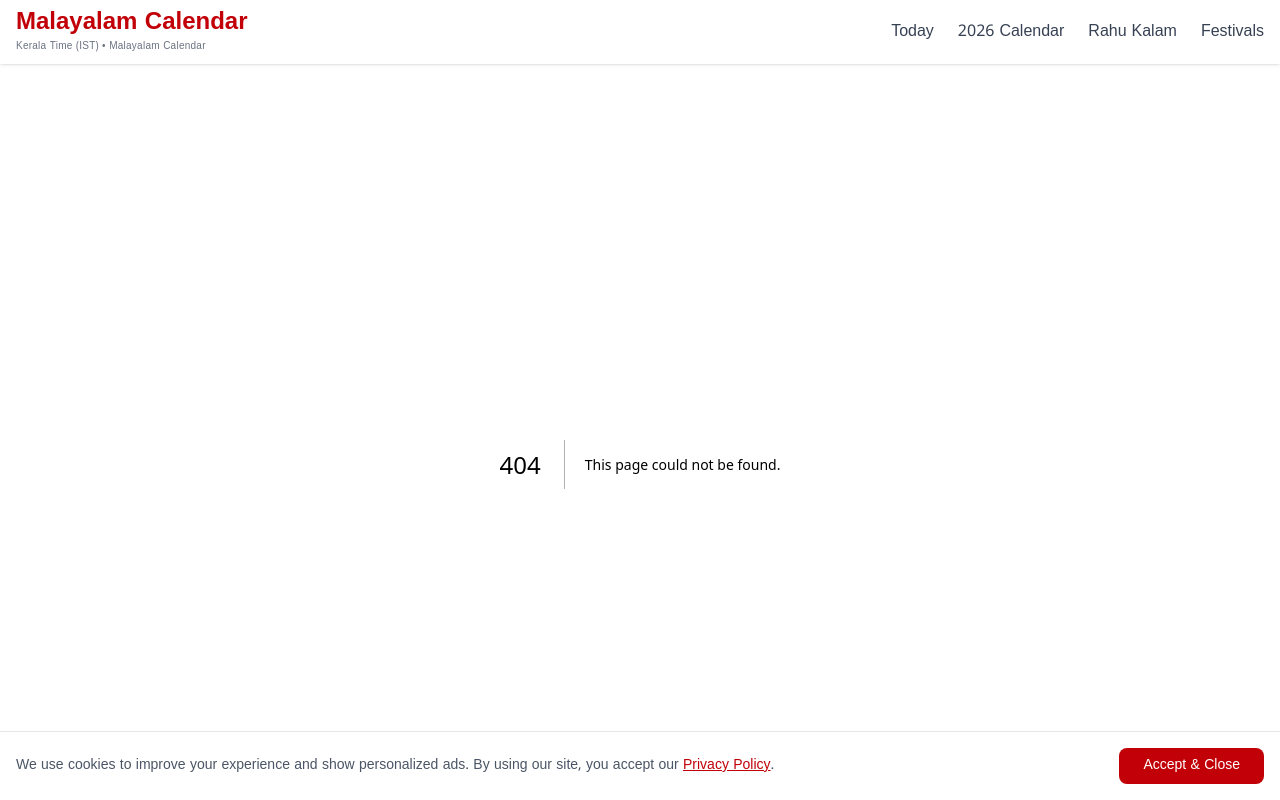
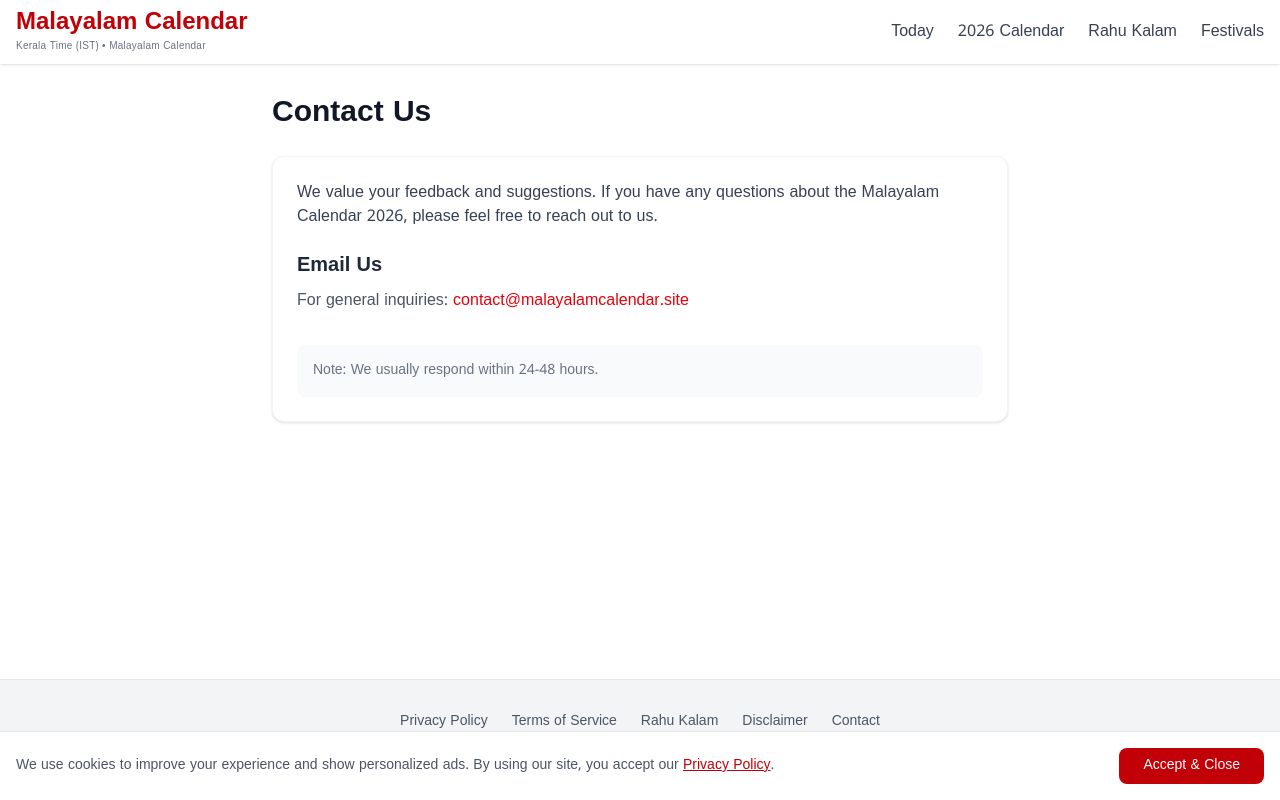
Before and after one commit to Agasthyan07/malayalam_calender, a Next.js app: page /contact in a window 1280 px wide. Before the commit this address had no page. Shown: the top 800 px of the page. Built offline with nearby package versions, Linux system fonts and the light colour scheme.

Commit message:
Add Contact Us page & fix sitemap

```diff
--- /dev/null
+++ b/app/contact/page.tsx
@@ -0,0 +1,34 @@
+import { Metadata } from 'next';
+
+export const metadata: Metadata = {
+    title: 'Contact Us - Malayalam Calendar',
+    description: 'Contact us for any queries regarding Malayalam Calendar 2026.',
+};
+
+export default function ContactPage() {
+    return (
+        <div className="container mx-auto px-4 py-8 max-w-3xl">
+            <h1 className="text-3xl font-bold mb-6 text-gray-900 dark:text-white">Contact Us</h1>
+
+            <div className="bg-white dark:bg-gray-800 rounded-xl p-6 shadow-sm border border-gray-100 dark:border-gray-700">
+                <p className="text-gray-700 dark:text-gray-300 mb-4">
+                    We value your feedback and suggestions. If you have any questions about the Malayalam Calendar 2026,
+                    please feel free to reach out to us.
+                </p>
+
+                <div className="mt-6">
+                    <h2 className="text-xl font-semibold mb-2 text-gray-800 dark:text-gray-200">Email Us</h2>
+                    <p className="text-gray-600 dark:text-gray-400">
+                        For general inquiries: <a href="mailto:contact@malayalamcalendar.site" className="text-red-600 hover:underline">contact@malayalamcalendar.site</a>
+                    </p>
+                </div>
+
+                <div className="mt-8 p-4 bg-gray-50 dark:bg-gray-700/50 rounded-lg">
+                    <p className="text-sm text-gray-500 dark:text-gray-400">
+                        Note: We usually respond within 24-48 hours.
+                    </p>
+                </div>
+            </div>
+        </div>
+    );
+}
--- a/app/sitemap.ts
+++ b/app/sitemap.ts
@@ -13,6 +13,7 @@ export default function sitemap(): MetadataRoute.Sitemap {
         '/terms',
         '/disclaimer',
         '/rahu-kalam-today',
+        '/contact',
     ].map((route) => ({
         url: `${baseUrl}${route}`,
         lastModified: new Date(),
--- a/components/Footer.tsx
+++ b/components/Footer.tsx
@@ -9,6 +9,7 @@ export default function Footer() {
                     <Link href="/terms" className="hover:text-red-700">Terms of Service</Link>
                     <Link href="/rahu-kalam-today" className="hover:text-red-700">Rahu Kalam</Link>
                     <Link href="/disclaimer" className="hover:text-red-700">Disclaimer</Link>
+                    <Link href="/contact" className="hover:text-red-700">Contact</Link>
                 </div>
                 <p className="text-sm">© {new Date().getFullYear()} Malayalam Calendar. All rights reserved.</p>
             </div>
```
